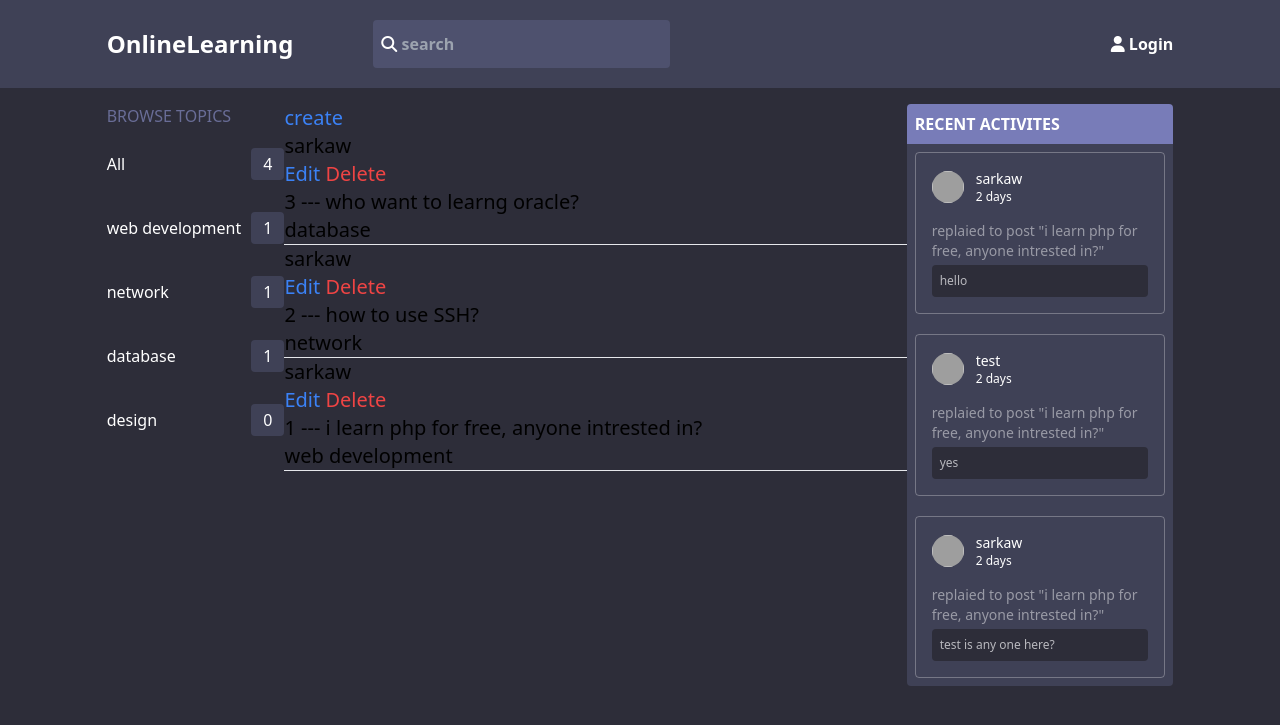
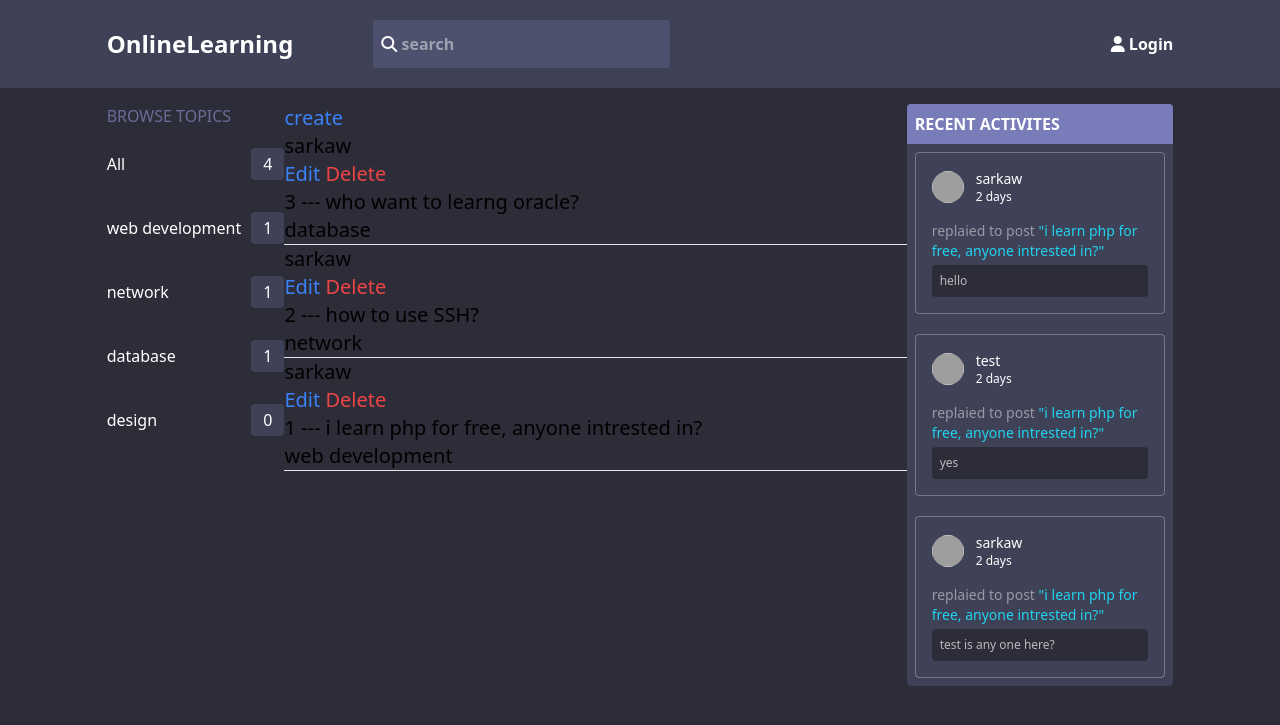
Before and after one commit to MrSarkaw/onlinelearning-django, a Django app: page / in a window 1280 px wide. Shown: the top 725 px of the page. Run offline with Django 4.2, Linux system fonts and the light colour scheme; data comes from the database, SQL or seed files in the repository; some libraries are stand-ins or nearby versions; grey boxes are pictures that could not be loaded.

Commit message:
change link color on hover

```diff
--- a/base/templates/base/components/message.html
+++ b/base/templates/base/components/message.html
@@ -27,7 +27,7 @@
                          {% endif %}
                     </div>
                 </div>
-                <p class="text-sm mt-4 text-gray-100/50">replaied to post <a href="{% url 'room' message.room.id %}">"{{ message.room }}"</a></p>
+                <p class="text-sm mt-4 text-gray-100/50">replaied to post <a class="text-cyan-400" href="{% url 'room' message.room.id %}">"{{ message.room }}"</a></p>
                 <div class="bodyColor mt-1 text-gray-100/70 rounded p-2 text-xs">
                     {{ message }}
                 </div>
--- a/base/templates/base/components/topic.html
+++ b/base/templates/base/components/topic.html
@@ -7,7 +7,7 @@
         </div>
     </a>
     {% for i in topic %}
-    <a  href="{% url 'home' %}?q={{ i.name }}" class="flex items-center justify-between">
+    <a  href="{% url 'home' %}?q={{ i.name }}" class="flex items-center hover:text-cyan-400 justify-between">
         <p>{{ i }}</p>
         <div class="mainColor px-3 py-1 rounded">
             {{ i.room_set.all.count }}
```
